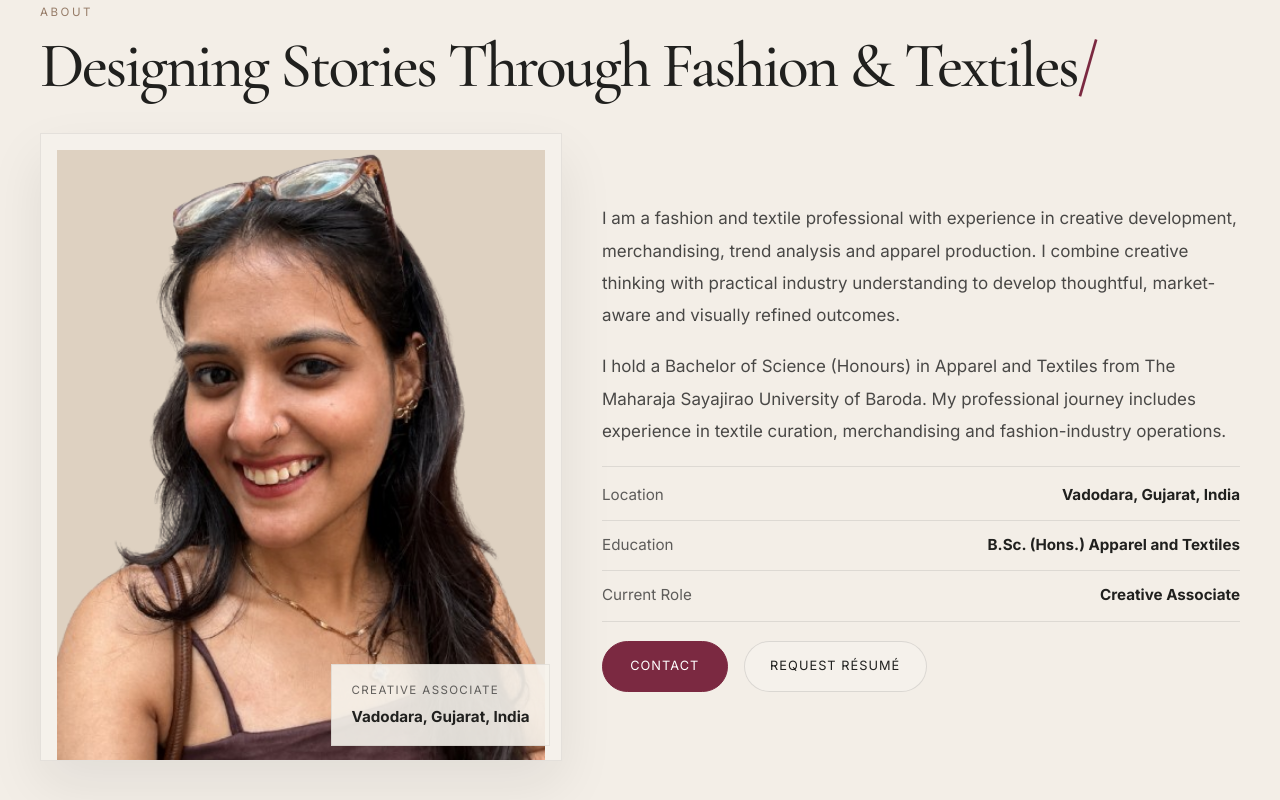
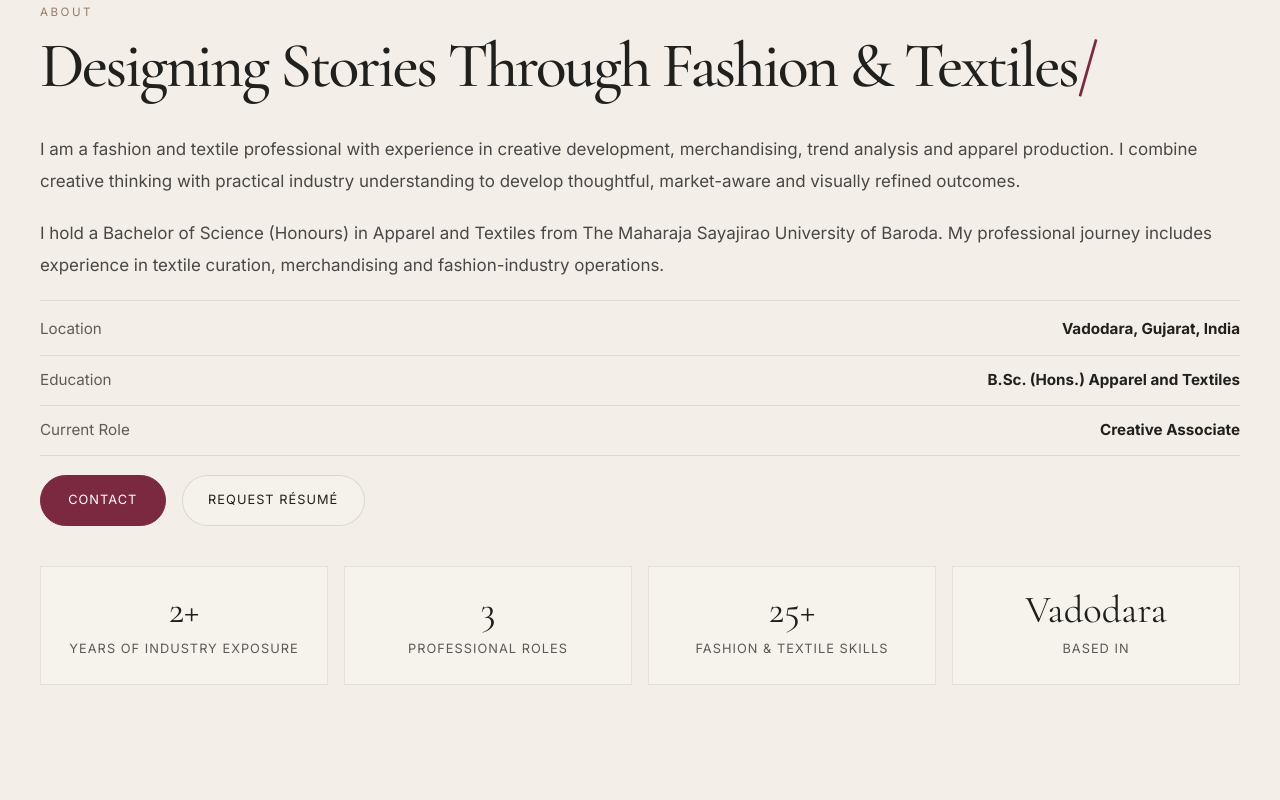
Before and after one commit to jigssuthar/ruchita-suthar, a React (Vite) app: page / in a window 1280 px wide. Shown: the part 980-1780 px from the top of the page. Built offline with nearby package versions, Linux system fonts and the light colour scheme.

Commit message:
image rissue

```diff
--- a/src/App.css
+++ b/src/App.css
@@ -448,8 +448,8 @@ body {
 
 .about-layout {
   display: grid;
-  grid-template-columns: 0.9fr 1.1fr;
-  gap: 2.5rem;
+  grid-template-columns: 1fr;
+  gap: 2rem;
   align-items: center;
 }
 
--- a/src/App.jsx
+++ b/src/App.jsx
@@ -177,13 +177,6 @@ function AboutSection() {
         <h2>{aboutContent.heading}</h2>
       </motion.div>
       <div className="about-layout">
-        <div className="about-image-collage">
-          <img src={personalDetails.portrait} alt="Portrait of Ruchita Suthar" />
-          <div className="mini-card">
-            <span>{aboutContent.position}</span>
-            <strong>{aboutContent.location}</strong>
-          </div>
-        </div>
         <div className="about-copy">
           <p>{aboutContent.intro}</p>
           <p>{aboutContent.body}</p>
```
